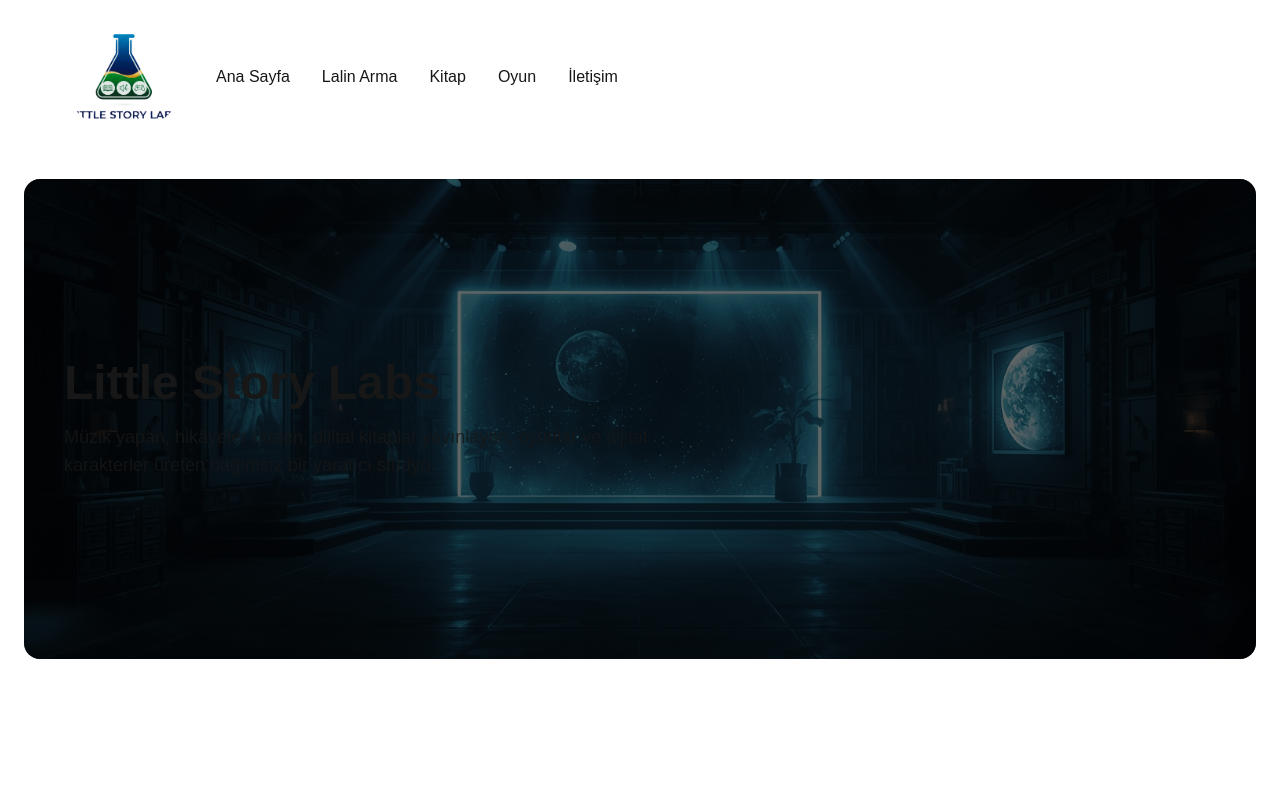
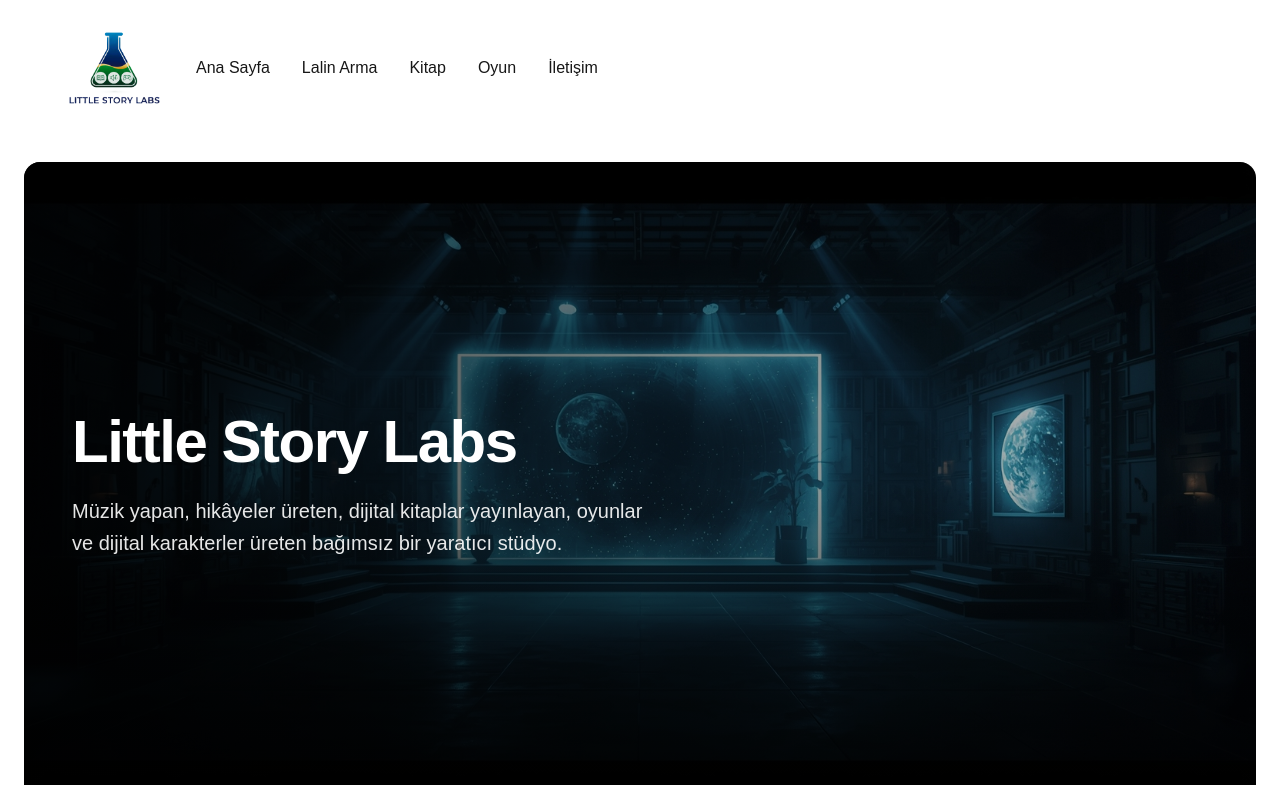
Before and after one commit to littlestorylabs/littlestorylabs, a Next.js app: page / in a window 1280 px wide. Shown: the top 785 px of the page. Built offline with nearby package versions, Linux system fonts and the light colour scheme.

Commit message:
site yayına hazır

```diff
--- a/src/app/layout.js
+++ b/src/app/layout.js
@@ -48,9 +48,9 @@ export default function RootLayout({ children }) {
               <Image
                 src="/images/logo-v2.png"
                 alt="Little Story Labs"
-                width={120}
-                height={120}
-                className="rounded-full"
+                width={100}
+                height={100}
+                className="rounded-md"
                 priority
               />
             </Link>
--- a/src/components/Hero.jsx
+++ b/src/components/Hero.jsx
@@ -2,29 +2,61 @@ import Image from "next/image";
 
 export default function Hero({ title, subtitle, image }) {
   return (
-    <section className="relative h-[60vh] w-full overflow-hidden rounded-2xl mb-12">
+    <section className="relative w-full h-[65vh] md:h-[80vh] overflow-hidden rounded-2xl mb-12">
 
       {/* Background Image */}
       <Image
         src={image}
         alt={title}
         fill
-        className="object-cover -z-10"
         priority
+        sizes="100vw"
+        className="object-cover"
       />
 
-      {/* Dark Overlay (tıklamayı kapatmaz) */}
-      <div className="absolute inset-0 bg-black/60 pointer-events-none" />
+      {/* Cinematic gradient overlay */}
+      <div className="absolute inset-0 bg-gradient-to-r from-black/80 via-black/50 to-black/20" />
+
+      {/* Soft bottom fade for readability */}
+      <div className="absolute inset-0 bg-gradient-to-t from-black/70 via-transparent to-transparent" />
 
       {/* Content */}
       <div className="relative z-10 h-full flex items-center">
-        <div className="max-w-2xl px-10">
-          <h1 className="text-4xl md:text-5xl font-bold mb-4">
+        <div className="max-w-2xl px-6 md:px-12">
+
+          <h1 className="
+            text-white
+            text-4xl
+            md:text-6xl
+            font-bold
+            leading-tight
+            tracking-tight
+          ">
             {title}
           </h1>
-          <p className="text-lg opacity-80">
+
+          <p className="
+            mt-4
+            text-white/90
+            text-lg
+            md:text-xl
+            leading-relaxed
+          ">
             {subtitle}
           </p>
+
+          {/* Optional CTA alanı — ileride konser / dinle linki koyabilirsin */}
+          {/*
+          <div className="mt-8">
+            <a
+              href="#"
+              className="inline-block border border-white/40 text-white px-6 py-3 rounded-lg hover:bg-white hover:text-black transition"
+            >
+              Lalini Keşfet →
+            </a>
+          </div>
+          */}
+
         </div>
       </div>
 
```
